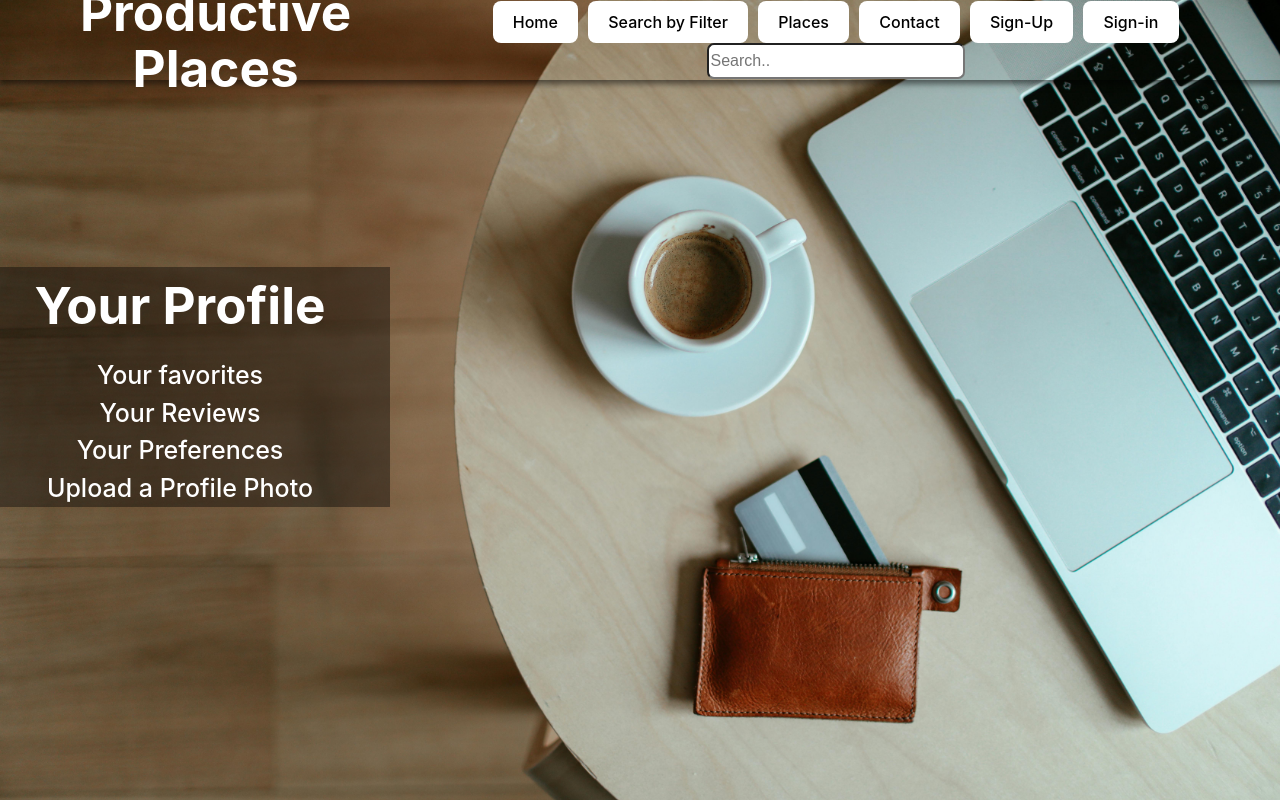
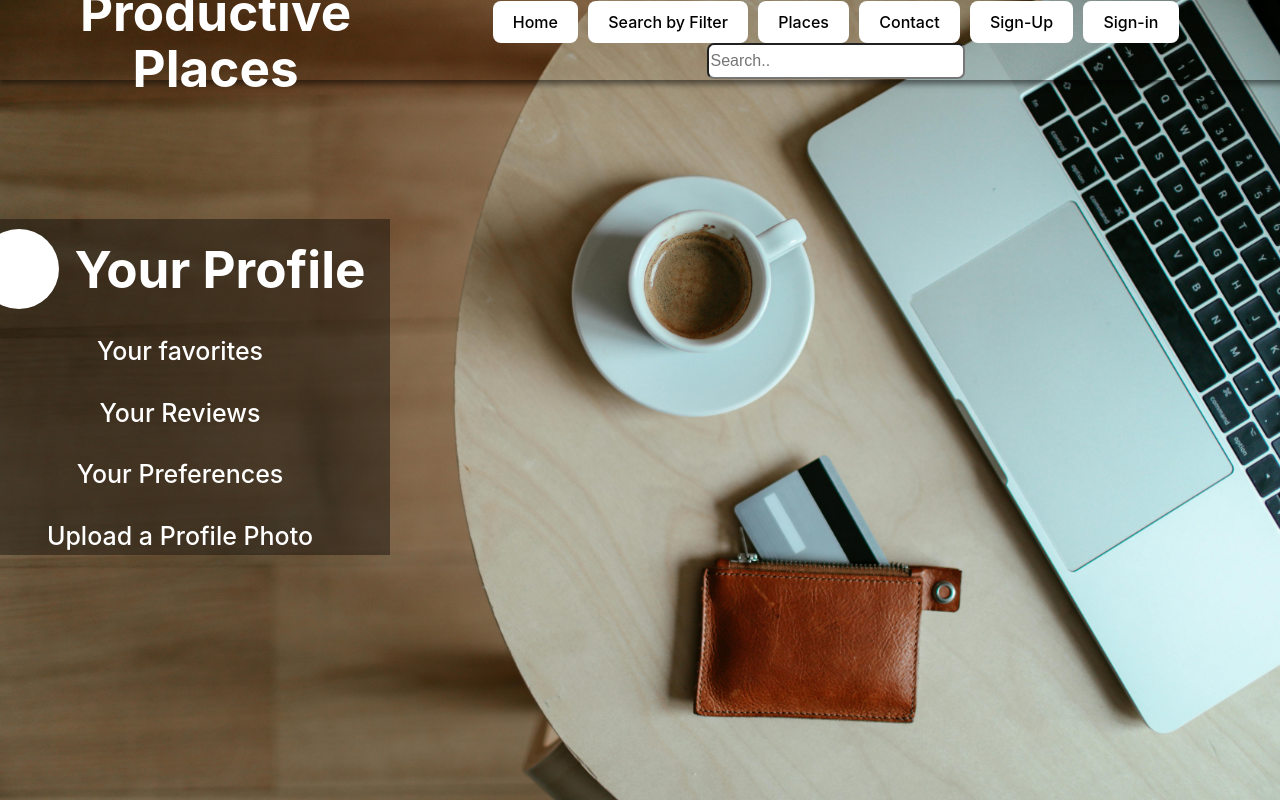
Before and after one commit to Christian-Mirt/S25-Gold, a React (Vite) app in the folder client/: page /contact in a window 1280 px wide. Built offline with nearby package versions, Linux system fonts and the light colour scheme.

Commit message:
just added more stylistic changes to the website

```diff
--- a/client/src/components/Contact/Contact.css
+++ b/client/src/components/Contact/Contact.css
@@ -43,3 +43,18 @@ h1, b, p{
     margin: 20px 0;
     padding: 5px;
   }
+
+  .dot {
+    height: 80px;
+    width: 80px;
+    background-color: white;
+    border-radius: 50%;
+    position: relative;
+    left: -15px;
+  }
+
+  .profileTitle{
+   justify-content: center;
+   align-items: center;
+    display: flex;
+  }
--- a/client/src/components/Contact/Contact.jsx
+++ b/client/src/components/Contact/Contact.jsx
@@ -6,10 +6,10 @@ function Contact() {
 
   return(
     <div className="contactCatalog">
-      <h1 className = "profileTitle">Your Profile</h1>
-      <a href className='favs'>Your favorites</a><br/>
-      <a href className='reviews'>Your Reviews</a><br/>
-      <a href className='prefs'>Your Preferences</a><br/>
+      <h1 className = "profileTitle"><div class="dot"></div>Your Profile</h1>
+      <a href className='favs'>Your favorites</a><br/><br/>
+      <a href className='reviews'>Your Reviews</a><br/><br/>
+      <a href className='prefs'>Your Preferences</a><br/><br/>
       <a href className='profilePhoto'>Upload a Profile Photo</a>
     </div>
   )
--- a/client/src/components/Places/Places.jsx
+++ b/client/src/components/Places/Places.jsx
@@ -60,7 +60,7 @@ function Places() {
       <ul>
         {allPlaces.map((place, index) => (
           <div key={index}>
-            <p> {place.name} &nbsp; {place.overall_rating}</p>
+            <p> {place.name}: &nbsp; {place.overall_rating}</p>
             <hr width="100%" size="2" color="white" noshade></hr>
           </div>
         ))}
```
